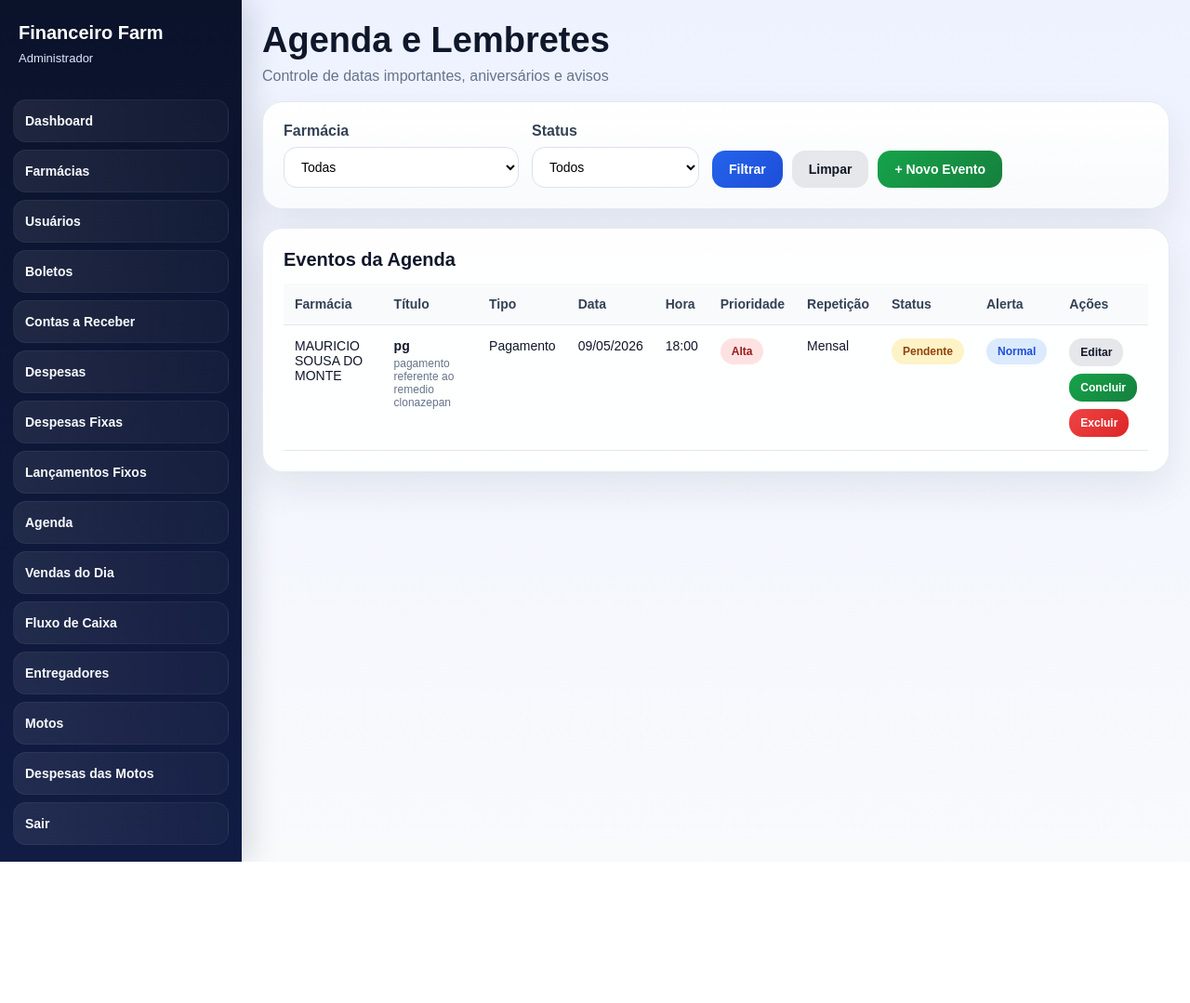
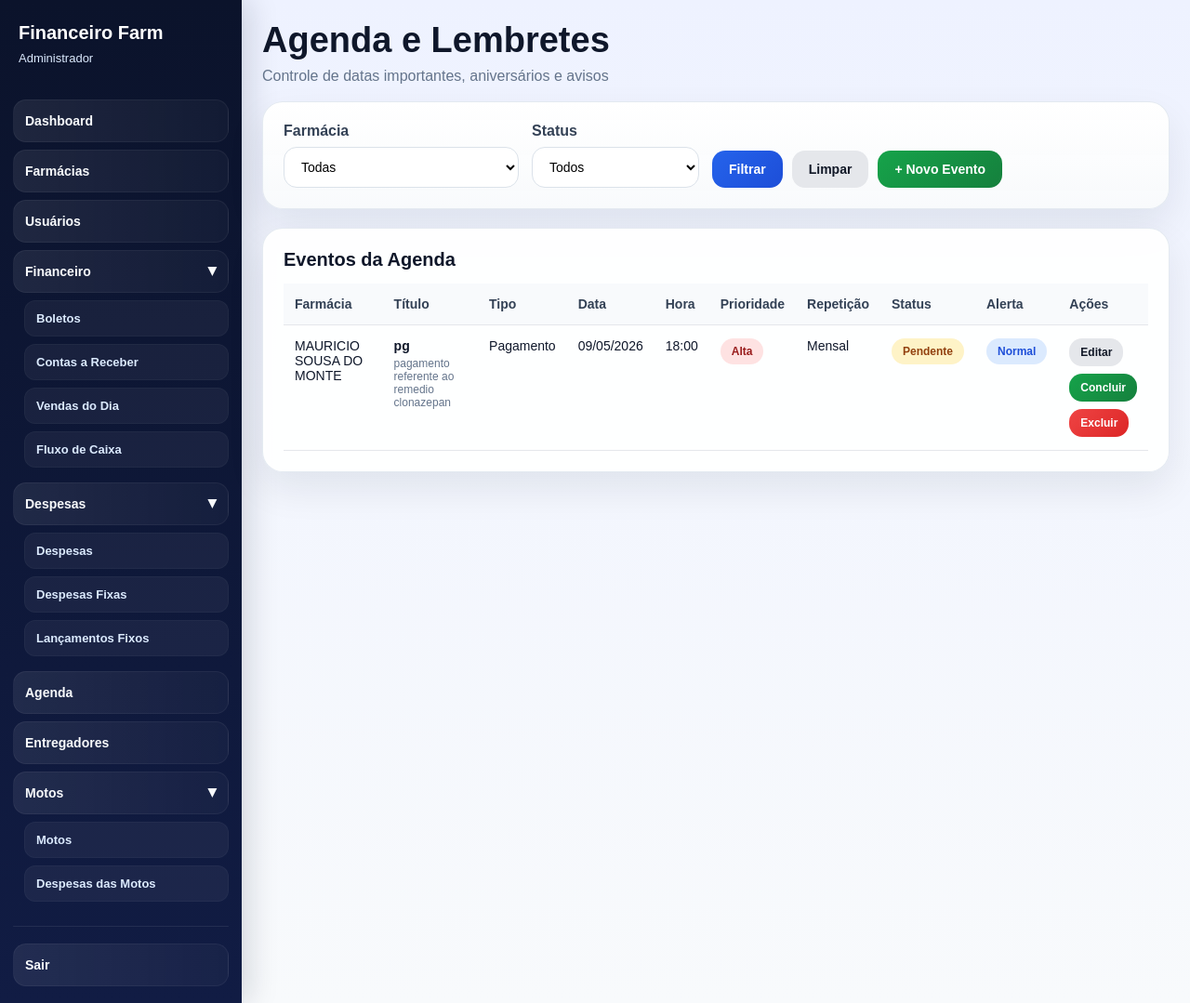
Before and after one commit to Mauricio3114/Financeiro_Farm, a Flask app: page /agenda/ in a window 1280 px wide. Shown: the whole page at 93% size. Before the commit the page ends 927 px from the top, so only its background shows below. Run offline with Flask 3, Linux system fonts and the light colour scheme; a user stored in the database is signed in.

Commit message:
menu melhor

```diff
--- a/app/templates/base.html
+++ b/app/templates/base.html
@@ -6,6 +6,87 @@
     <meta name="viewport" content="width=device-width, initial-scale=1.0">
     <script src="https://cdn.jsdelivr.net/npm/chart.js"></script>
     <link rel="stylesheet" href="{{ url_for('static', filename='style.css') }}">
+    <style>
+        .menu-group {
+            margin-bottom: 8px;
+        }
+
+        .menu-toggle {
+            width: 100%;
+            border: none;
+            cursor: pointer;
+            text-align: left;
+            text-decoration: none;
+            color: #f8fafc;
+            background: linear-gradient(90deg, rgba(255,255,255,0.08), rgba(255,255,255,0.03));
+            padding: 14px 12px;
+            border-radius: 14px;
+            transition: 0.2s ease;
+            font-weight: 700;
+            font-size: 14px;
+            border: 1px solid rgba(255,255,255,0.05);
+            display: flex;
+            align-items: center;
+            justify-content: space-between;
+        }
+
+        .menu-toggle:hover {
+            transform: translateX(3px);
+            background: linear-gradient(90deg, rgba(59,130,246,0.45), rgba(59,130,246,0.18));
+        }
+
+        .menu-toggle .arrow {
+            font-size: 12px;
+            transition: transform 0.2s ease;
+        }
+
+        .menu-group.open .menu-toggle .arrow {
+            transform: rotate(90deg);
+        }
+
+        .submenu {
+            display: none;
+            flex-direction: column;
+            gap: 8px;
+            padding-top: 8px;
+            padding-left: 12px;
+        }
+
+        .menu-group.open .submenu {
+            display: flex;
+        }
+
+        .submenu a {
+            text-decoration: none;
+            color: #dbeafe;
+            background: rgba(255,255,255,0.05);
+            padding: 11px 12px;
+            border-radius: 12px;
+            font-size: 13px;
+            font-weight: 700;
+            transition: 0.2s ease;
+            border: 1px solid rgba(255,255,255,0.03);
+        }
+
+        .submenu a:hover {
+            background: rgba(59,130,246,0.18);
+            color: #ffffff;
+            transform: translateX(2px);
+        }
+
+        .menu-divider {
+            height: 1px;
+            background: rgba(255,255,255,0.08);
+            margin: 10px 0;
+            border-radius: 999px;
+        }
+
+        @media (max-width: 900px) {
+            .submenu {
+                padding-left: 8px;
+            }
+        }
+    </style>
 </head>
 <body>
     <div class="layout">
@@ -19,20 +100,51 @@
             <nav class="menu">
                 <a href="{{ url_for('dashboard.dashboard') }}">Dashboard</a>
                 <a href="{{ url_for('farmacias.listar_farmacias') }}">Farmácias</a>
+
                 {% if current_user.perfil == 'admin' %}
                 <a href="{{ url_for('usuarios.listar_usuarios') }}">Usuários</a>
                 {% endif %}
+
+                <div class="menu-group open">
+                    <button type="button" class="menu-toggle" onclick="toggleMenu(this)">
+                        <span>Financeiro</span>
+                        <span class="arrow">▶</span>
+                    </button>
+                    <div class="submenu">
                         <a href="{{ url_for('boletos.listar_boletos') }}">Boletos</a>
                         <a href="{{ url_for('contas_receber.listar_contas_receber') }}">Contas a Receber</a>
+                        <a href="{{ url_for('vendas.listar_vendas') }}">Vendas do Dia</a>
+                        <a href="{{ url_for('caixa.listar_caixa') }}">Fluxo de Caixa</a>
+                    </div>
+                </div>
+
+                <div class="menu-group open">
+                    <button type="button" class="menu-toggle" onclick="toggleMenu(this)">
+                        <span>Despesas</span>
+                        <span class="arrow">▶</span>
+                    </button>
+                    <div class="submenu">
                         <a href="{{ url_for('despesas.listar_despesas') }}">Despesas</a>
                         <a href="{{ url_for('despesas_fixas.listar_despesas_fixas') }}">Despesas Fixas</a>
                         <a href="{{ url_for('despesas_fixas.listar_lancamentos') }}">Lançamentos Fixos</a>
+                    </div>
+                </div>
+
                 <a href="{{ url_for('agenda.listar_agenda') }}">Agenda</a>
-                <a href="{{ url_for('vendas.listar_vendas') }}">Vendas do Dia</a>
-                <a href="{{ url_for('caixa.listar_caixa') }}">Fluxo de Caixa</a>
                 <a href="{{ url_for('entregadores.listar_entregadores') }}">Entregadores</a>
+
+                <div class="menu-group open">
+                    <button type="button" class="menu-toggle" onclick="toggleMenu(this)">
+                        <span>Motos</span>
+                        <span class="arrow">▶</span>
+                    </button>
+                    <div class="submenu">
                         <a href="{{ url_for('motos.listar_motos') }}">Motos</a>
                         <a href="{{ url_for('despesas_motos.listar_despesas_motos') }}">Despesas das Motos</a>
+                    </div>
+                </div>
+
+                <div class="menu-divider"></div>
                 <a href="{{ url_for('auth.logout') }}">Sair</a>
             </nav>
         </aside>
@@ -52,5 +164,12 @@
             {% block content %}{% endblock %}
         </main>
     </div>
+
+    <script>
+        function toggleMenu(button) {
+            const group = button.closest('.menu-group');
+            group.classList.toggle('open');
+        }
+    </script>
 </body>
 </html>
```
Lines whose indentation alone changed are shown as unchanged.
